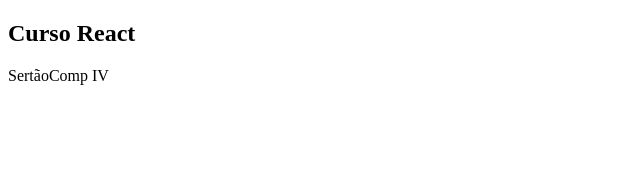
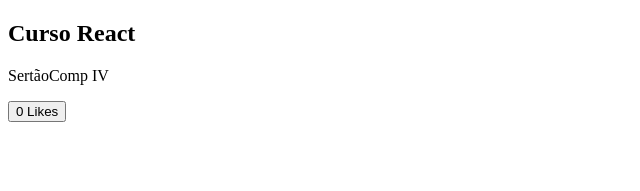
Before and after one commit to ndbzika/minicurso-react, a React (Vite) app: page / in a window 1280 px wide. Shown: the top 191 px of the page, without its empty margins (0-640 px from the left). Built offline with nearby package versions, Linux system fonts and the light colour scheme.

Commit message:
feat: Criando botão e estados

```diff
--- a/src/App.jsx
+++ b/src/App.jsx
@@ -1,7 +1,13 @@
+import { Button } from './components/Button';
 import { Cartao } from './components/Cartao';
 
 function App() {
-  return <Cartao cabecalho='Curso React' corpo='SertãoComp IV' />;
+  return (
+    <>
+      <Cartao cabecalho='Curso React' corpo='SertãoComp IV' />
+      <Button />
+    </>
+  );
 }
 
 export default App;
--- /dev/null
+++ b/src/components/Button.jsx
@@ -0,0 +1,11 @@
+import { useState } from 'react';
+
+export const Button = () => {
+  const [contador, setContador] = useState(0);
+
+  const handleIncrementCount = () => {
+    setContador(contador + 1);
+  };
+
+  return <button onClick={handleIncrementCount}>{contador} Likes</button>;
+};
```
